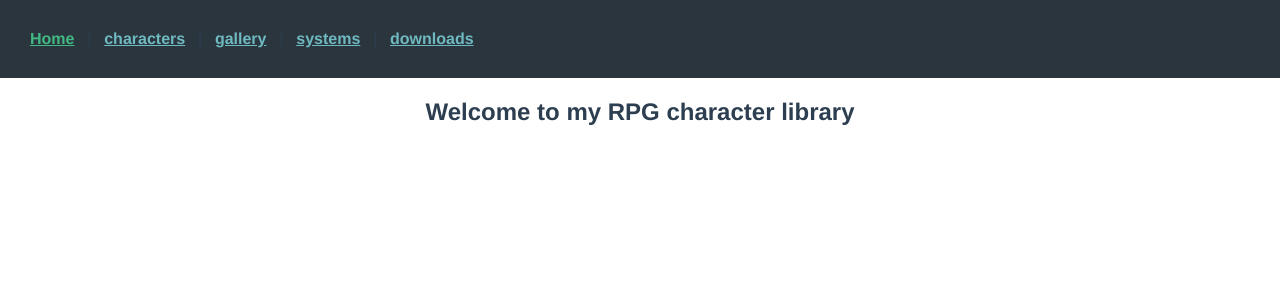
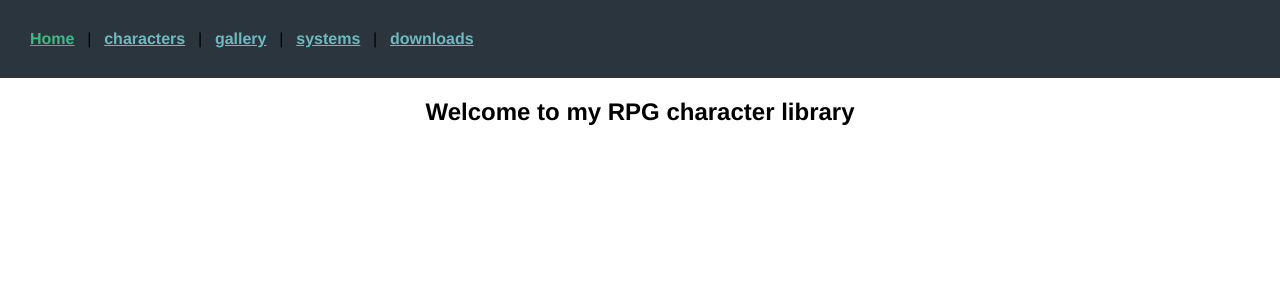
Before and after one commit to jon2502/new_rpg_character_libary_with_routes, a Vue app: page / in a window 1280 px wide. Shown: the top 300 px of the page. Built offline with nearby package versions, Linux system fonts and the light colour scheme.

Commit message:
Update App.vue

```diff
--- a/src/App.vue
+++ b/src/App.vue
@@ -19,7 +19,6 @@ body{
   -webkit-font-smoothing: antialiased;
   -moz-osx-font-smoothing: grayscale;
   text-align: center;
-  color: #2c3e50;
 }
 
 nav {
```
